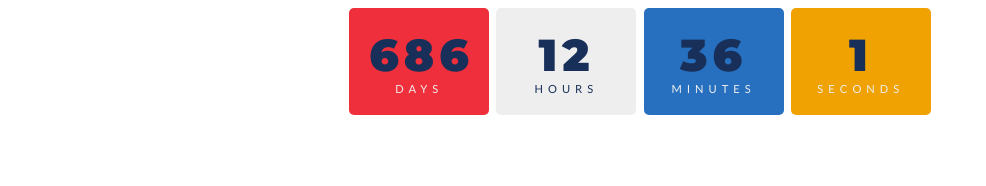
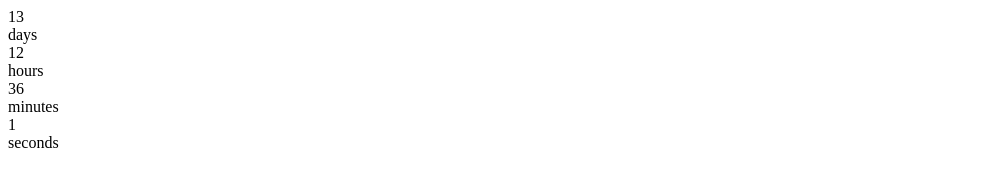
Before and after one commit to choisukjune/notion_widget_daycount, a plain HTML site: page countdown.html in a window 1280 px wide. Shown: the whole page, without its empty margins (0-986 px from the left). Drawn offline with Linux system fonts and the light colour scheme.

Commit message:
Update countdown.html

```diff
--- a/countdown.html
+++ b/countdown.html
@@ -6,7 +6,7 @@
     <link rel="stylesheet" href="https://fonts.googleapis.com/css?family=Lato:400,700|Montserrat:900">
     <title>Document</title>
     <style>
-
+/*
 body{
     background-color: white;
 }
@@ -79,7 +79,7 @@ body{
   top: 5%;
 
 
-}
+} */
 
 
     </style>
@@ -103,7 +103,7 @@ body{
 </body>
 <script>
     const year = new Date().getFullYear();
-const myDate = new Date('Oct 15, 2024 00:00:00');
+const myDate = new Date('2022-12-12 00:00:00');
 console.log(myDate);
 
 // countdown
```
